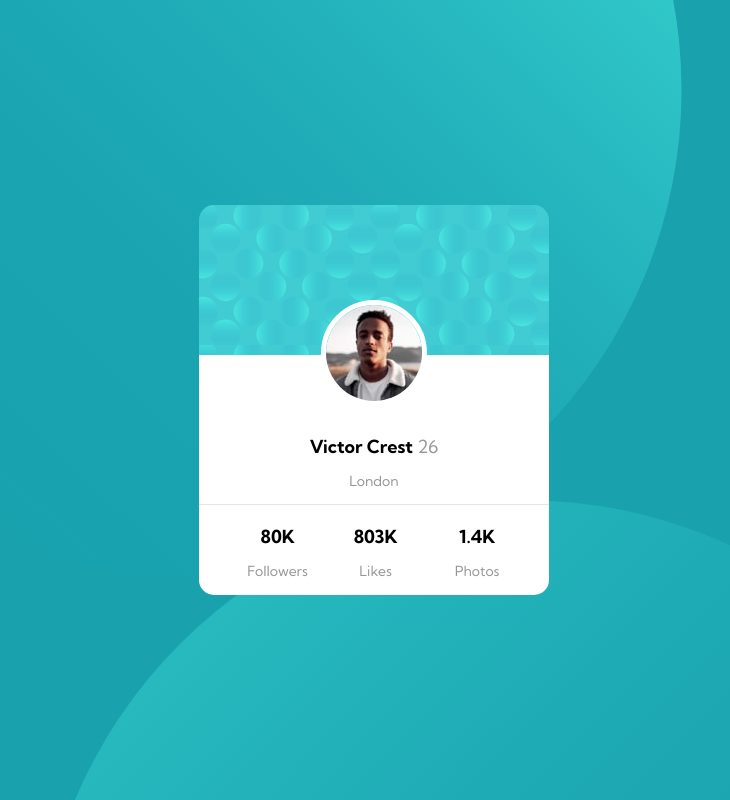
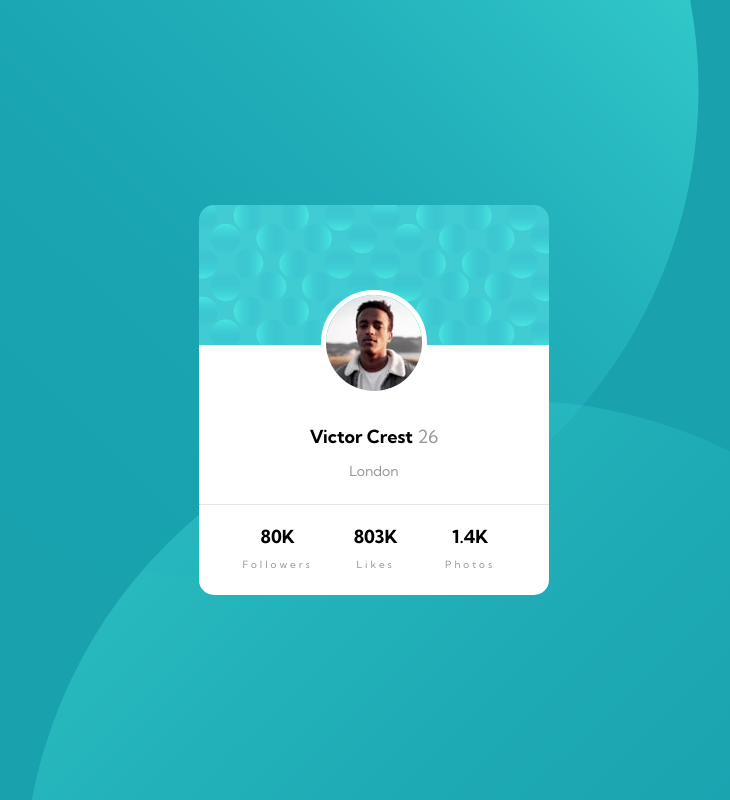
Before and after one commit to alonsoh/profile-card-component, a plain HTML site: page index.html in a window 1280 px wide. Shown: the whole page, without its empty margins (266-996 px from the left). Drawn offline with Linux system fonts and the light colour scheme.

Commit message:
Adding readme and style files

```diff
--- a/css/style.css
+++ b/css/style.css
@@ -2,8 +2,8 @@ body {
   background-color:hsl(185, 75%, 39%);
   background-image: url('../img/bg-pattern-top.svg'), url('../img/bg-pattern-bottom.svg');
   background-position:
-  top -400px left -30px,
-  top 500px right ;
+  top -50vh left -1vw,
+  top 50vh right 1vw;
   background-repeat: no-repeat;
   font-family: 'Kumbh Sans', sans-serif;
   font-size: 18px;
@@ -20,18 +20,19 @@ body {
   background-image: url('../img/bg-pattern-card.svg');
   border-top-left-radius: 15px;
   border-top-right-radius: 15px;
-  height: 150px;
+  height: 140px;
 }
 .top-profile img {
   border: #FFFF solid 5px;
   border-radius: 50%;
   position: relative;
-  top: 95px;
+  top: 85px;
 }
 .middle-profile {
   background-color: #FFF;
   margin: 0;
-  height: 150px;
+  height: 155px;
+  border-bottom: 5px solid #FFF;
 }
 .footer-profile {
   background-color: #FFF;
@@ -39,13 +40,12 @@ body {
   border-bottom-right-radius: 15px;
   position: relative;
   height: 90px;
+  margin:0;
 }
 .info {
   padding-top: 80px;
 }
 hr {
-  border: 0;
-  height: 0;
   border-top: 1px solid rgba(0, 0, 0, 0.1);
   border-bottom: 1px solid rgba(255, 255, 255, 0.3);
   margin:0;
@@ -59,14 +59,24 @@ hr {
   left: 28%;
 }
 .footer-profile-item-right {
-  left: 57%;
+  left: 55%;
 }
 .f-bold {
   font-weight:700;
 }
 .f-light {
   color:hsl(0, 0%, 59%);
+  padding: 0;
+}
+.f-medium {
+  font-size: 14px;
 }
 .f-small {
-  font-size: 14px;
+  font-size: 10px;
 }
+.f-spaced {
+  letter-spacing: 3px;
+}
+.p-1 {
+  padding-bottom: 10px;
+}
--- a/index.html
+++ b/index.html
@@ -6,7 +6,6 @@
   <meta name="viewport" content="width=device-width, initial-scale=1.0">
   <title>profile-card-component</title>
   <link rel="stylesheet" href="css/style.css">
-  <link rel="preconnect" href="https://fonts.gstatic.com">
   <link rel="preconnect" href="https://fonts.gstatic.com">
   <link href="https://fonts.googleapis.com/css2?family=Kumbh+Sans:wght@300;400;700&display=swap" rel="stylesheet">
 </head>
@@ -18,22 +17,22 @@
     <div class="middle-profile">
       <div class="info">
         <span class="f-bold">Victor Crest</span> <span class="f-light">26</span>
-        <p class="f-light f-small">London</p>
+        <p class="f-light f-medium p-1">London</p>
+        <hr>
       </div>
-      <hr>
     </div>
     <div class="footer-profile">
      <div class="footer-profile-item-left">
        <span class="f-bold">80K</span>
-       <p class="f-light f-small">Followers</p>
+       <p class="f-light f-small f-spaced">Followers</p>
      </div>
      <div class="footer-profile-item-middle">
        <span class="f-bold">803K</span>
-       <p class="f-light f-small">Likes</p>
+       <p class="f-light f-small f-spaced">Likes</p>
      </div>
      <div class="footer-profile-item-right">
        <span class="f-bold">1.4K</span>
-       <p class="f-light f-small">Photos</p>
+       <p class="f-light f-small f-spaced">Photos</p>
      </div>
     </div>
   </div>
```
Also changed, not shown: design/desktop-design.jpg (added), design/desktop-preview.jpg (added), design/mobile-design.jpg (added), readme.txt (deleted), 2 other files.
